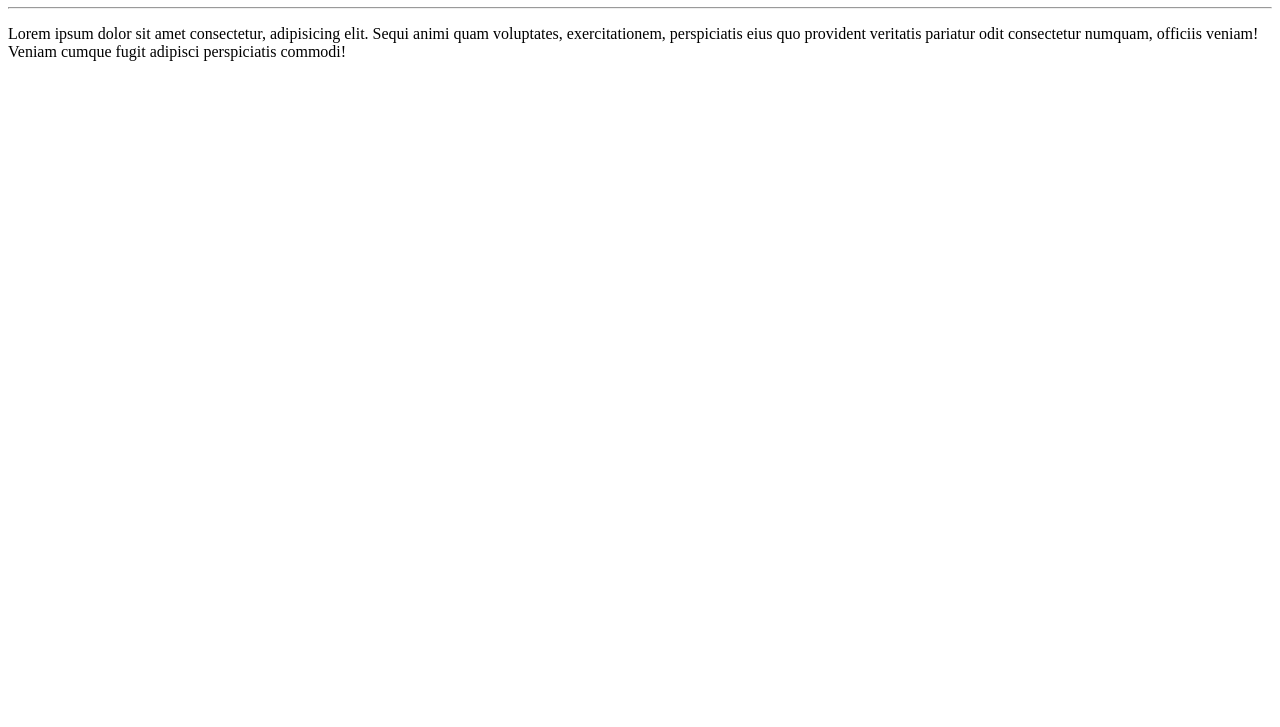
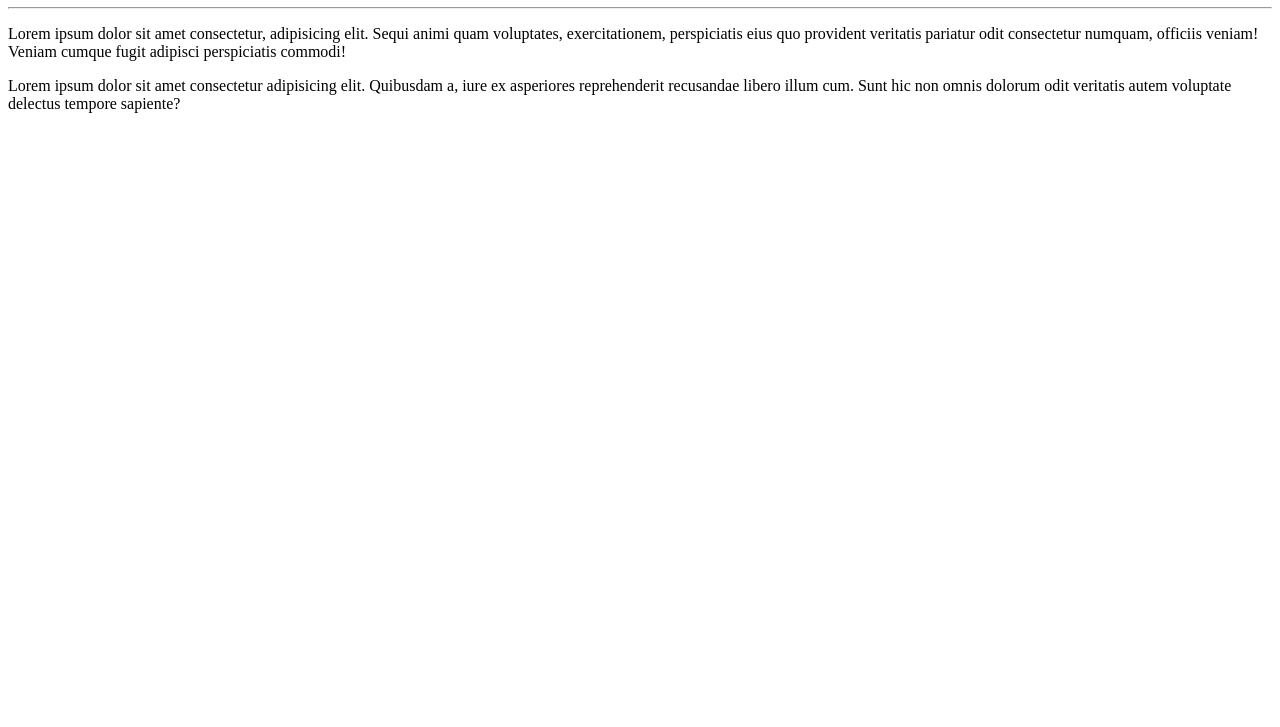
Before and after one commit to Vicentematheus15/Ola-Mundo, a plain HTML site: page site-exemplo/index.html in a window 1280 px wide. Shown: the part 73-800 px from the top of the page. Drawn offline with Linux system fonts and the light colour scheme.

Commit message:
adicionei um paragrafo

```diff
--- a/site-exemplo/index.html
+++ b/site-exemplo/index.html
@@ -9,5 +9,6 @@
     <h1>Olá, Mundo!</h1>
     <hr>
     <p>Lorem ipsum dolor sit amet consectetur, adipisicing elit. Sequi animi quam voluptates, exercitationem, perspiciatis eius quo provident veritatis pariatur odit consectetur numquam, officiis veniam! Veniam cumque fugit adipisci perspiciatis commodi!</p>
+    <p>Lorem ipsum dolor sit amet consectetur adipisicing elit. Quibusdam a, iure ex asperiores reprehenderit recusandae libero illum cum. Sunt hic non omnis dolorum odit veritatis autem voluptate delectus tempore sapiente?</p>
 </body>
 </html>
```
